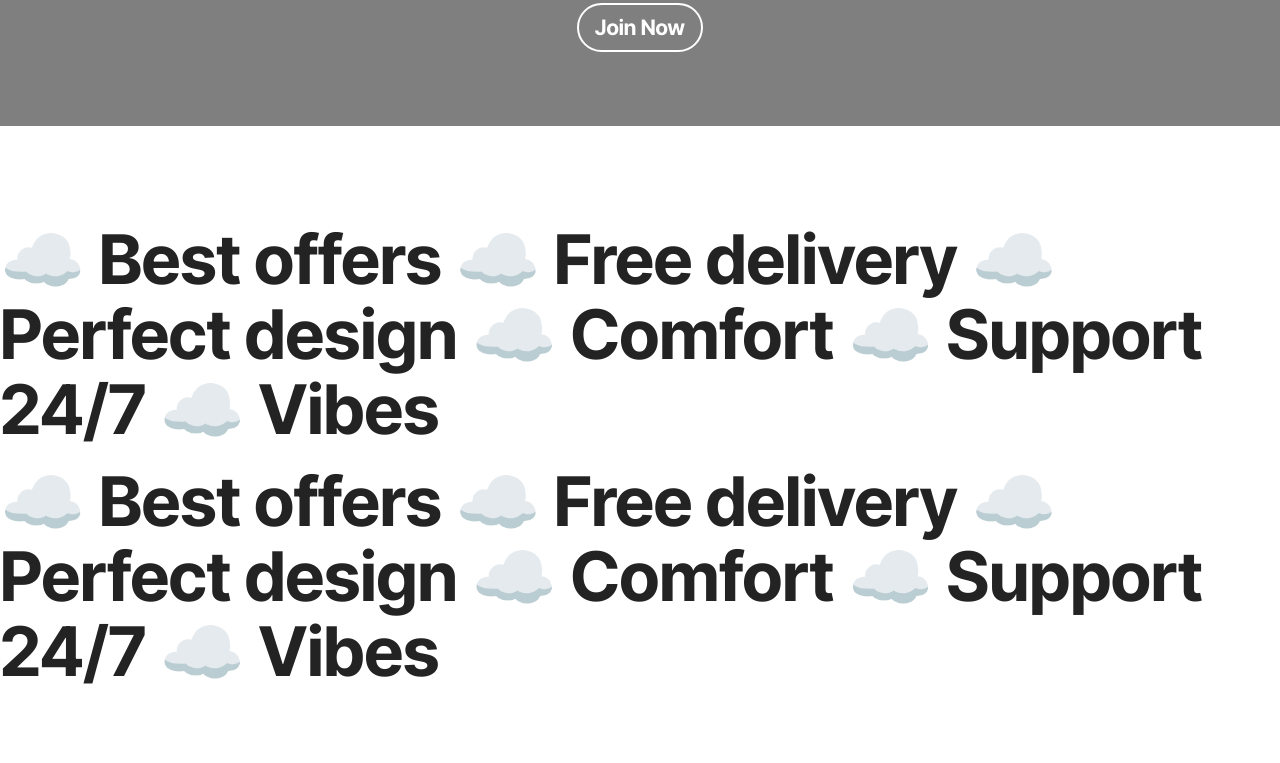
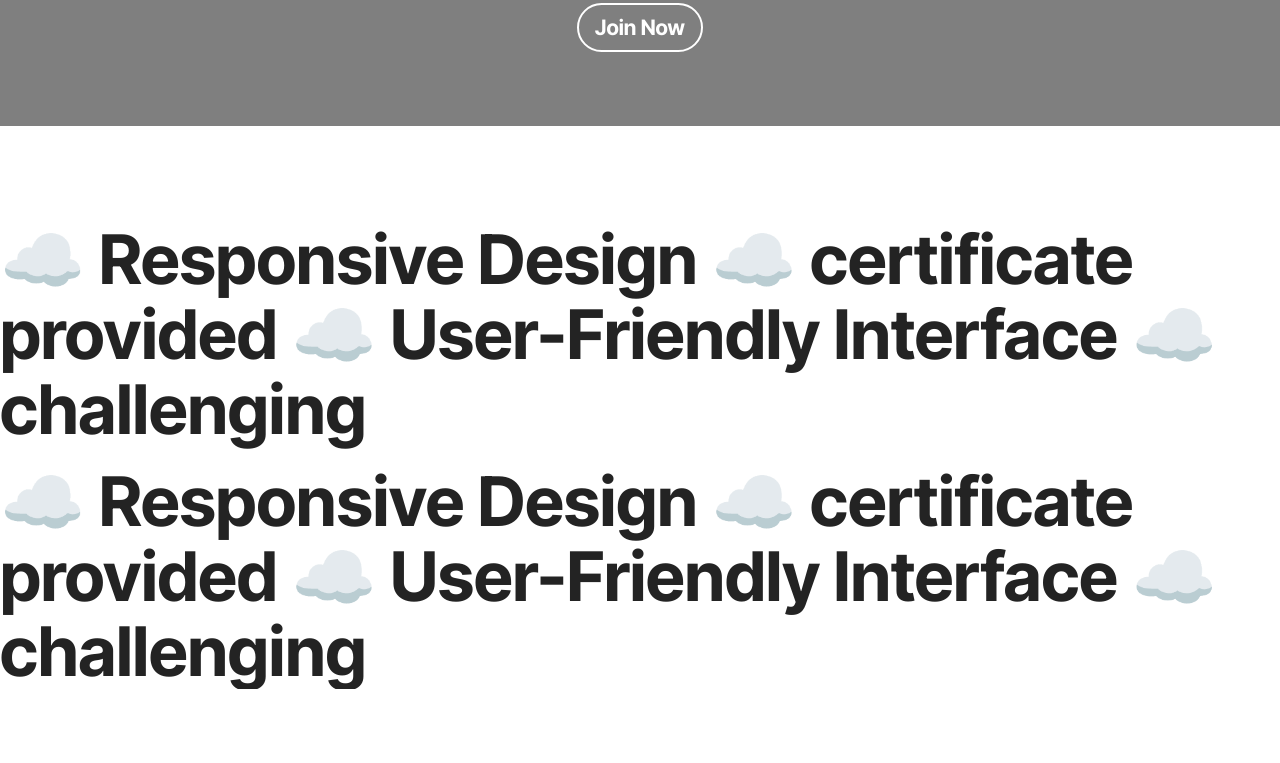
Before and after one commit to Alexchua666/Chua-Lim-Zhi_FED_ASSG1, a plain HTML site: page index.html in a window 1280 px wide. Shown: the part 674-1437 px from the top of the page. Drawn offline with nearby package versions, Linux system fonts and the light colour scheme.

Commit message:
Add files via upload

```diff
--- a/index.html
+++ b/index.html
@@ -77,8 +77,8 @@
       <section data-bs-version="5.1" class="gallery10 cid-uv6FY7NxJt" id="features-61-uv6FY7NxJt">
         <div class="container-fluid">
           <div class="loop-container">
-            <div class="item display-1" data-linewords="Multi-Language Support * Secure Data Encryption * Email Integration * User-Friendly Interface * Responsive Design * Time-Limited Quizzes *" data-direction="-1" data-speed="0.05">☁️ Best offers ☁️ Free delivery ☁️ Perfect design ☁️ Comfort ☁️ Support 24/7 ☁️ Vibes</div>
-            <div class="item display-1" data-linewords="Multi-Language Support * Secure Data Encryption * Email Integration * User-Friendly Interface * Responsive Design * Time-Limited Quizzes *" data-direction="-1" data-speed="0.05">☁️ Best offers ☁️ Free delivery ☁️ Perfect design ☁️ Comfort ☁️ Support 24/7 ☁️ Vibes</div>
+            <div class="item display-1" data-linewords="Multi-Language Support * Secure Data Encryption * Email Integration * User-Friendly Interface * Responsive Design * Time-Limited Quizzes *" data-direction="-1" data-speed="0.05"> ☁️   Responsive Design  ☁️ certificate provided ☁️ User-Friendly Interface ☁️ challenging</div>
+            <div class="item display-1" data-linewords="Multi-Language Support * Secure Data Encryption * Email Integration * User-Friendly Interface * Responsive Design * Time-Limited Quizzes *" data-direction="-1" data-speed="0.05"> ☁️   Responsive Design  ☁️ certificate provided ☁️ User-Friendly Interface ☁️ challenging</div>
           </div>
         </div>
       </section>
```
